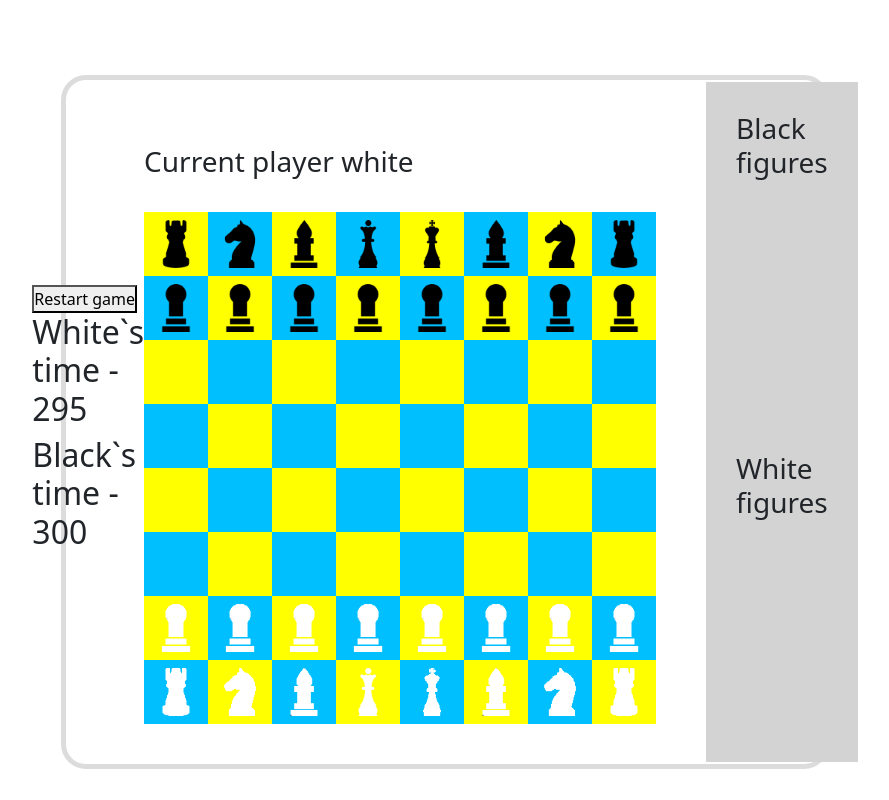
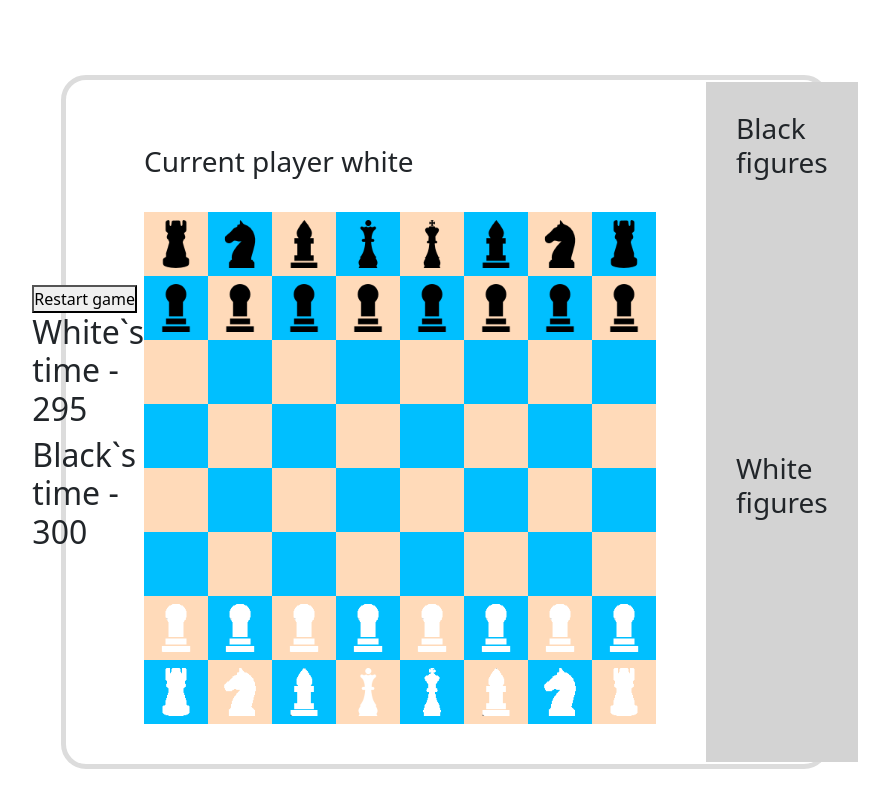
Before and after one commit to StasKobles/chess_game, a React (Create React App) app: page / in a window 1280 px wide. Shown: the whole page, without its empty margins (195-1084 px from the left). Built offline with nearby package versions, Linux system fonts and the light colour scheme.

Commit message:
Color changes

```diff
--- a/src/App.sass
+++ b/src/App.sass
@@ -111,7 +111,7 @@ $screen: 1224px
   background-color: deepskyblue
 
 .white
-  background-color: yellow
+  background-color: PeachPuff
 
 .selected
   background-color: brown
```
